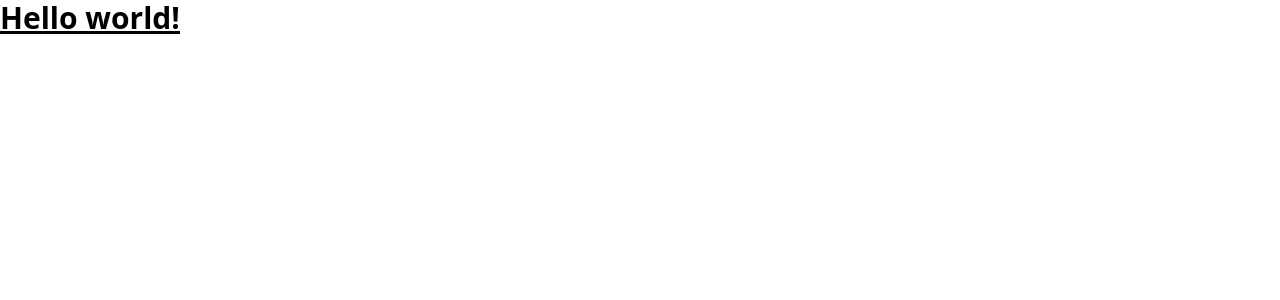
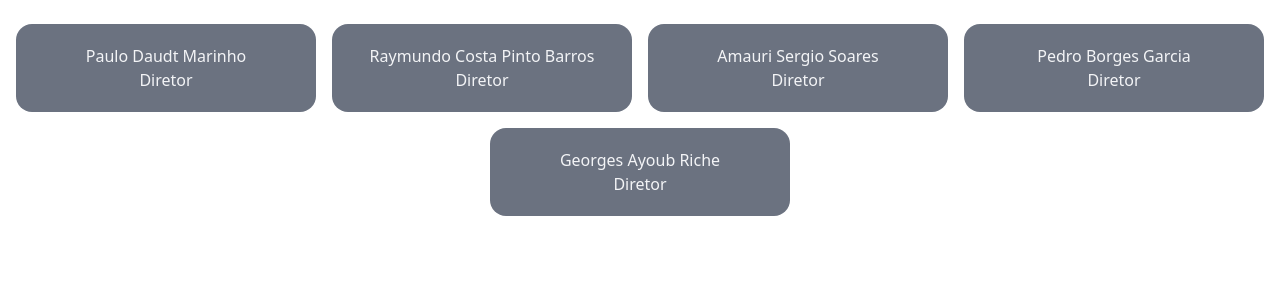
Before and after one commit to Tiago370/dados-cnpj-receita, a React (Vite) app in the folder front-end/: page / in a window 1280 px wide. Shown: the top 300 px of the page. Built offline with nearby package versions, Linux system fonts and the light colour scheme.

Commit message:
Add cards de socio

```diff
--- a/front-end/src/App.tsx
+++ b/front-end/src/App.tsx
@@ -1,7 +1,29 @@
+import CardSocios from "./cards/CardSocios";
+
 export default function App() {
+  const socios = [
+    {
+      "nome": "PAULO DAUDT MARINHO",
+      "qual": "10-Diretor"
+    },
+    {
+      "nome": "RAYMUNDO COSTA PINTO BARROS",
+      "qual": "10-Diretor"
+    },
+    {
+      "nome": "AMAURI SERGIO SOARES",
+      "qual": "10-Diretor"
+    },
+    {
+      "nome": "PEDRO BORGES GARCIA",
+      "qual": "10-Diretor"
+    },
+    {
+      "nome": "GEORGES AYOUB RICHE",
+      "qual": "10-Diretor"
+    }
+  ];
   return (
-    <h1 className="text-3xl font-bold underline">
-      Hello world!
-    </h1>
+    <CardSocios socios={socios} />
   )
 }
--- /dev/null
+++ b/front-end/src/cards/CardSocio.tsx
@@ -0,0 +1,15 @@
+import { startCase, toLower, replace} from 'lodash'
+
+
+export default function CardSocio(props: any) {
+    let socio = startCase(toLower(props.socio));
+    let qualificacao = props.qualificacao;
+    qualificacao = replace(qualificacao, /[\d]/g, '');
+    qualificacao = replace(qualificacao, /-/g, ' ');
+    return (
+      <div className="card-socio">
+        <p className="">{socio}</p>
+        <p className="">{qualificacao}</p>
+      </div>
+    )
+  }
--- /dev/null
+++ b/front-end/src/cards/CardSocios.tsx
@@ -0,0 +1,13 @@
+import CardSocio from "./CardSocio";
+
+export default function CardSocios(props: any) {
+  const socios = props.socios;
+
+  return (
+    <div className="card-socios">
+      {socios.map((socio: any, index: number) => (
+        <CardSocio key={index} socio={socio.nome} qualificacao={socio.qual} />
+      ))}
+    </div>
+  );
+}
--- a/front-end/src/index.css
+++ b/front-end/src/index.css
@@ -1,3 +1,11 @@
 @tailwind base;
 @tailwind components;
 @tailwind utilities;
+
+.card-socio {
+  @apply overflow-hidden m-2 p-5 rounded-2xl w-[300px] bg-gray-500 text-gray-100 items-center justify-center text-center;
+}
+
+.card-socios {
+  @apply flex items-center justify-center text-center flex-wrap py-4
+}
```
